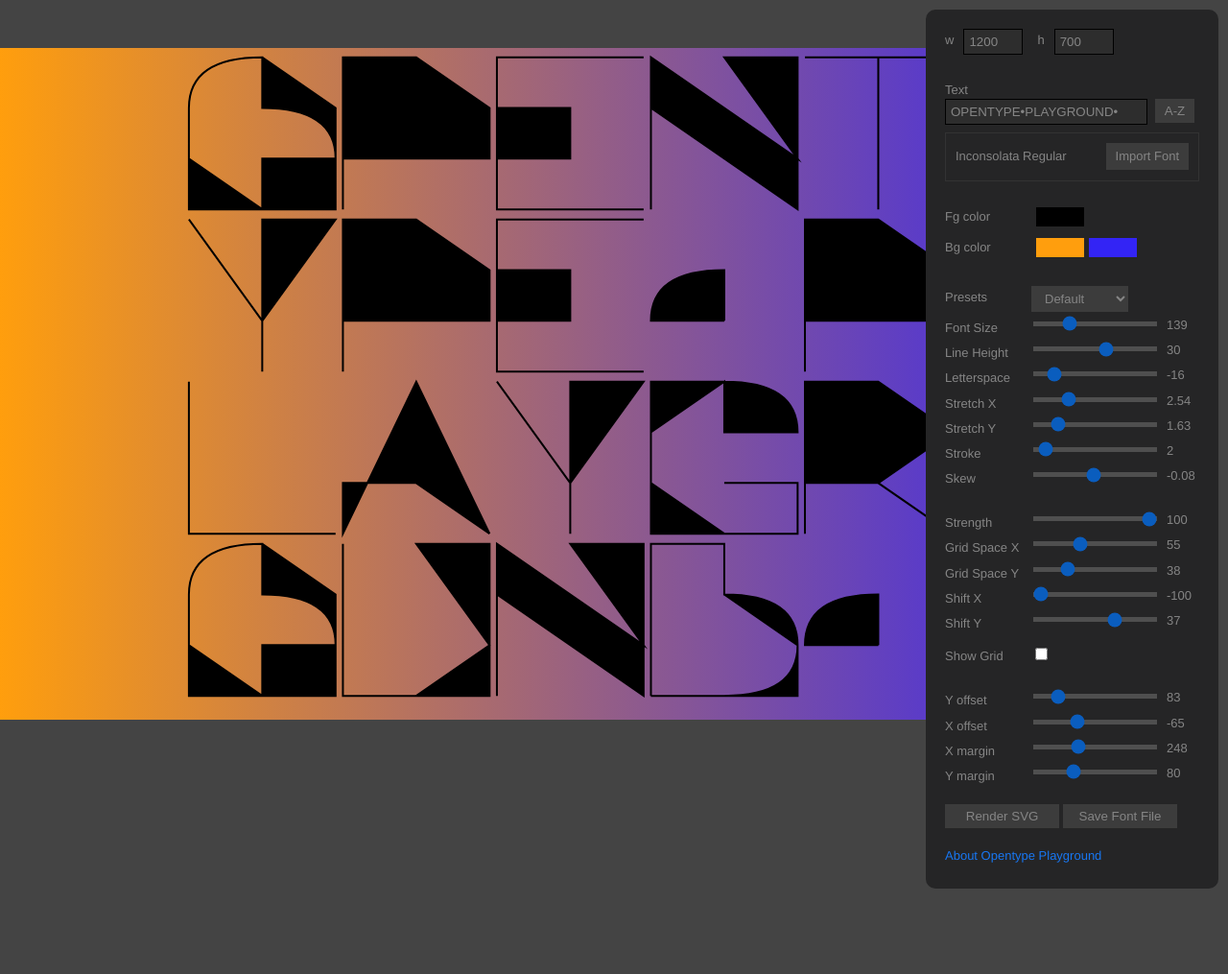
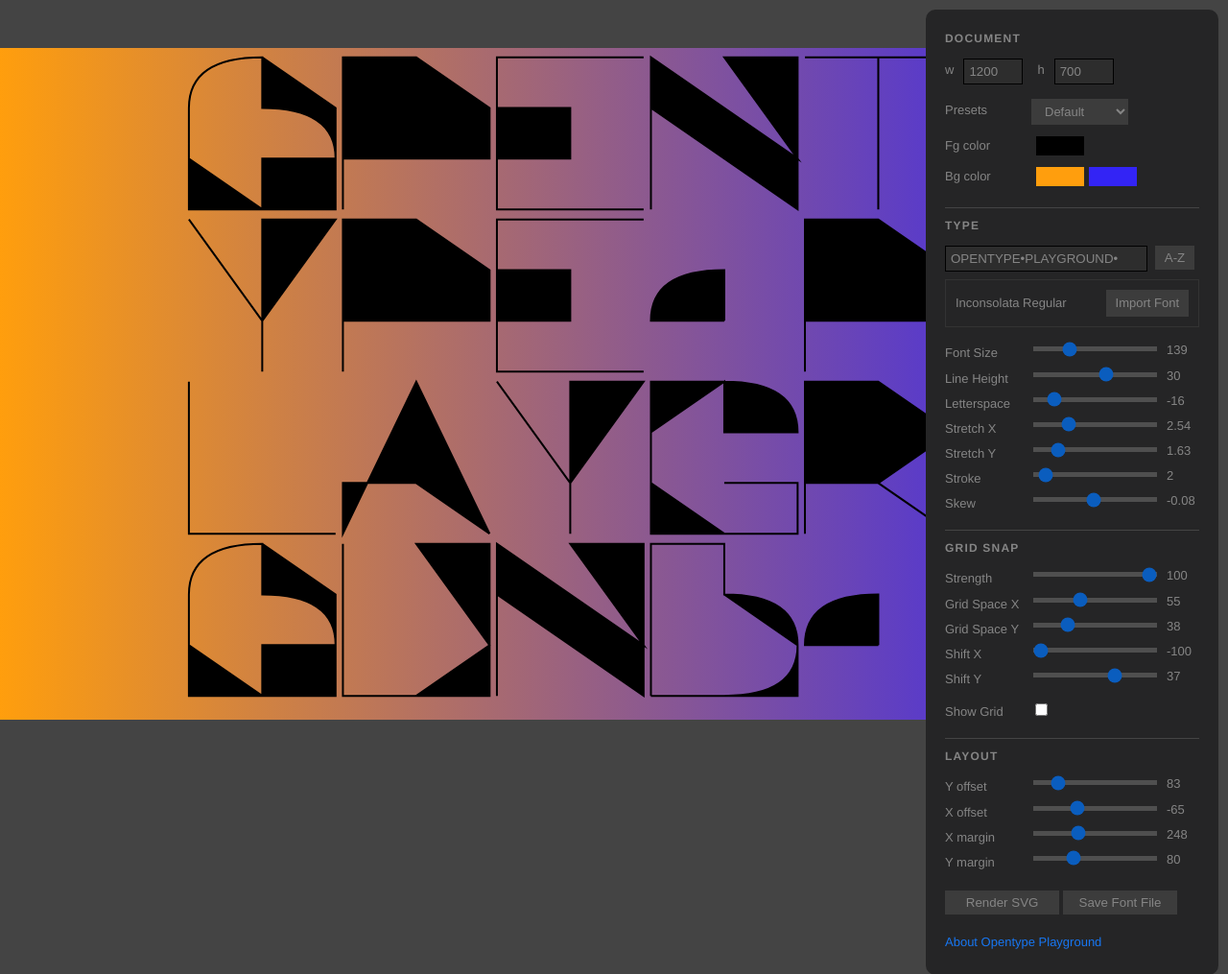
Before and after one commit to ethanbee/opentype-playground, a plain HTML site: page index.html in a window 1280 px wide. Shown: the whole page at 96% size. Before the commit the page ends 926 px from the top, so only its background shows below. Drawn offline with Linux system fonts and the light colour scheme.

Commit message:
Collapsing sections for controls

```diff
--- a/index.html
+++ b/index.html
@@ -28,33 +28,12 @@
 <canvas id="snap" width="1050" height="700" class="text"></canvas>
 
 <div id="controls">
-    <!-- <fieldset>
-        <button onClick="anim1start()" style="width: 45%">Anim 1</button>
-        <button onClick="anim2start()" style="width: 45%">Anim 2</button>
-        <label><span class="lbltxt">Speed multiplier</span><input type="range" min="0" max="3" step="0.01" value="1" oninput="animSpeedChanged(this)"><span id="animSpeed">1</span></label>
-    </fieldset> -->
-    <fieldset stlye="margin-top: 0px;">
+    <h4 style="border-top-width: 0;"><a href="javascript:menuSectionToggle('document');">Document<span>+</span></a></h4>
+    <fieldset id="document" stlye="margin-top: 0px;">
         <label style="clear: none"><span class="lbltxt inlineLbl">w</span><input type="text" class="text-input" value="1200" id="canvasWidth" style="width: 50px" onblur="canvasSizeUpdate()"></label>
-        <label style="clear: none; margin-left: 15px;"><span class="lbltxt inlineLbl">h</span><input type="text" class="text-input" value="700" id="canvasHeight" style="width: 50px" onblur="canvasSizeUpdate()"></label>
-    </fieldset>
-    <fieldset>
-        <label style="float:left; position: relative;"><span class="lbltxt">Text</span> <input type="text" class="text-input" value="" id="textToRender" style="width: 75%; float: left" onblur="textToRenderChanged()">
-            <button onClick="alphabetSample()" style="float: left; margin-top: 0; margin-left: 8px;">A-Z</button>
-        </label>
-        <!-- <label style="clear:none; margin: 13px 0px 0px 55px"><span class="lbltxt" style="width: 80px">Uppercase</span><input type="checkbox" id="Uppercase" oninput="upperCaseChanged(this)"/></label>
-         -->
-        <div class="boxcontainer" style="clear: both;">
-            <span class="info" id="font-name">Inconsolata</span>
-            <input id="file" name="file" type="file">
-            <label for="file" class="filelabel">Import Font</label>
-        </div>
-    </fieldset>
-    <fieldset>
-        <label><span class="lbltxt">Fg color</span> <!--<input type="text" class="text-input" value="#000000" id="foregroundColor" style="width: 100px" onblur="updateFGColor(this)">--></label><input type="color" id="fgc" onchange="updateFGColor()" value="#000000" /><br />
-        <label><span class="lbltxt">Bg color</span> <!--<input type="text" class="text-input" value="#cccccc" id="backgroundColor" style="width: 100px" onblur="updateBGColor(this)">--></label><input type="color" id="bgc1" onchange="updateBGColor()" value="#FF9E0D" /><input type="color" id="bgc2" onchange="updateBGColor()" value="#3324F5" />
-    </fieldset>
-    <fieldset>
-        <label><span class="lbltxt">Presets</span>
+        <label style="clear: none; margin-left: 15px; margin-bottom: 10px"><span class="lbltxt inlineLbl">h</span><input type="text" class="text-input" value="700" id="canvasHeight" style="width: 50px" onblur="canvasSizeUpdate()"></label>
+
+        <label style="margin-bottom: 5px;"><span class="lbltxt">Presets</span>
             <select name="presets" class="dropdown" onchange="presetSelectionChanged(this)">
                 <option value="PresetDefault">Default</option>
                 <option value="PresetSlanty">Slanty</option>
@@ -63,6 +42,26 @@
                 <option value="PresetDonk">Donk</option>
             </select>
         </label>
+
+        <div style="clear: both;">
+            <label><span class="lbltxt">Fg color</span> <!--<input type="text" class="text-input" value="#000000" id="foregroundColor" style="width: 100px" onblur="updateFGColor(this)">--></label><input type="color" id="fgc" onchange="updateFGColor()" value="#000000" /><br />
+            <label><span class="lbltxt">Bg color</span> <!--<input type="text" class="text-input" value="#cccccc" id="backgroundColor" style="width: 100px" onblur="updateBGColor(this)">--></label><input type="color" id="bgc1" onchange="updateBGColor()" value="#FF9E0D" /><input type="color" id="bgc2" onchange="updateBGColor()" value="#3324F5" />
+        </div>
+    </fieldset>
+    <h4><a href="javascript:menuSectionToggle('typemetrics');">Type<span>+</span></a></h4>
+    <fieldset id="typemetrics">
+
+        <label style="width: 100%;"><!--<span class="lbltxt">Text</span>-->
+            <input type="text" class="text-input" value="" id="textToRender" style="width: 75%; float: left; clear: none;" onblur="textToRenderChanged()">
+            <button onClick="alphabetSample()" style="float: left; margin-top: 0; margin-left: 8px;">A-Z</button>
+        </label>
+        <!-- <label style="clear:none; margin: 13px 0px 0px 55px"><span class="lbltxt" style="width: 80px">Uppercase</span><input type="checkbox" id="Uppercase" oninput="upperCaseChanged(this)"/></label>
+            -->
+        <div class="boxcontainer" style="clear: both; margin-bottom: 10px;">
+            <span class="info" id="font-name">Inconsolata</span>
+            <input id="file" name="file" type="file">
+            <label for="file" class="filelabel">Import Font</label>
+        </div>
         <label><span class="lbltxt">Font Size</span><input type="range" min="6" max="500" step="1" value="200" id="font-size-range" autocomplete="off"><span id="fontSize">200</span></label>
         <label><span class="lbltxt">Line Height</span><input type="range" min="-75" max="100" step="1" value="10" id="lineHeight-range" autocomplete="off" oninput="lineHeightChanged(this)"><span id="lineHeight">150</span></label>
         <label><span class="lbltxt">Letterspace</span><input type="range" min="-75" max="400" value="0" id="letterspace-range" oninput="letterspaceChange(this)"/><span id="letterspace">0</span></label>
@@ -71,7 +70,8 @@
         <label><span class="lbltxt">Stroke</span><input type="range" min="0" max="50" value="0" id="stroke-range" oninput="strokeChange(this)"/><span id="stroke">0</span></label>
         <label><span class="lbltxt">Skew</span><input type="range" step="0.01" min="-3" max="3" id="skew-range" value="0" oninput="skewChange(this)"/><span id="skew">0</span></label>
     </fieldset>
-    <fieldset>
+    <h4><a href="javascript:menuSectionToggle('gridsnap');">Grid snap<span>+</span></a></h4>
+    <fieldset id="gridsnap">
         <label><span class="lbltxt">Strength</span><input type="range" min="0" max="100" value="100" id="snapStrength-range" oninput="snapStrengthChanged(this)"/><span id="snapStrength">100</span></label>
         <label><span class="lbltxt">Grid Space X</span><input type="range" min="1" max="150" value="23" id="gridSpacingX-range" oninput="gridSpacingXChanged(this)"/><span id="gridSpacingX">23</span></label>
         <label><span class="lbltxt">Grid Space Y</span><input type="range" min="1" max="150" value="53" id="gridSpacingY-range" oninput="gridSpacingYChanged(this)"/><span id="gridSpacingY">53</span></label>
@@ -80,7 +80,8 @@
         <label style="clear:none; margin: 13px 0px 0px 0px"><span class="lbltxt" style="width: 90px">Show Grid</span><input type="checkbox" id="showGrid" oninput="showGridChanged(this)"/></label>
         <!--<label><span class="lbltxt">ResamplePath</span><input type="range" min="0" max="300" step="0.5" value="0" oninput="resamplePathChanged(this)"/><span id="resampleAmt">0</span></label>-->
     </fieldset>
-    <fieldset>
+    <h4><a href="javascript:menuSectionToggle('layout');">Layout<span>+</span></a></h4>
+    <fieldset id="layout">
         <label><span class="lbltxt">Y offset</span><input type="range" min="-50"  max="800" value="0" id="offsetY-range"  oninput="offsetYChange(this)"/><span id="yoffset">0</span></label>
         <label><span class="lbltxt">X offset</span><input type="range" min="-500" max="800" value="0" id="offsetX-range"  oninput="offsetXChange(this)"/><span id="xoffset">0</span></label>
         <label><span class="lbltxt">X margin</span><input type="range" min="-100" max="900" value="101" id="xMargin-range"  oninput="marginXChange(this)"/><span id="xMargin">101</span></label>
@@ -375,6 +376,14 @@
         document.getElementById('attribution').style.display = "block";
         document.getElementById('attContainer').style.display = "block";
         attOpen = true;
+    }
+}
+
+function menuSectionToggle(target){
+    if (document.getElementById(target).style.display == "none"){
+        document.getElementById(target).style.display = "block";
+    } else {
+        document.getElementById(target).style.display = "none";
     }
 }
 
--- a/site.css
+++ b/site.css
@@ -81,9 +81,41 @@
 
 }
 
+#controls h4 {
+    width: 100%;
+    border-top: 1px solid #444;
+    padding-top: 10px;
+    /* outline: 1px dotted red; */
+    margin-bottom: 7px;
+    margin-top: 7px;
+}
+
+#controls h4 a {
+    display: block;
+    width: 100%;
+    text-transform: uppercase;
+    font-size: 12px;
+    letter-spacing: 0.1em;
+    color: inherit;
+}
+#controls h4 a:hover {
+    text-decoration: none;
+}
+
+#controls h4 a span {
+    font-size: 1.2em;
+    line-height: 1em;
+    padding-left: 10px;
+    display: none;
+}
+
+#controls h4 a:hover span {
+    display: inline-block;
+}
+
 fieldset {
     margin: 0;
-    padding: 10px 0 10px 0;
+    padding: 0 0 10px 0;
     border: none;
 }
 label {
```
